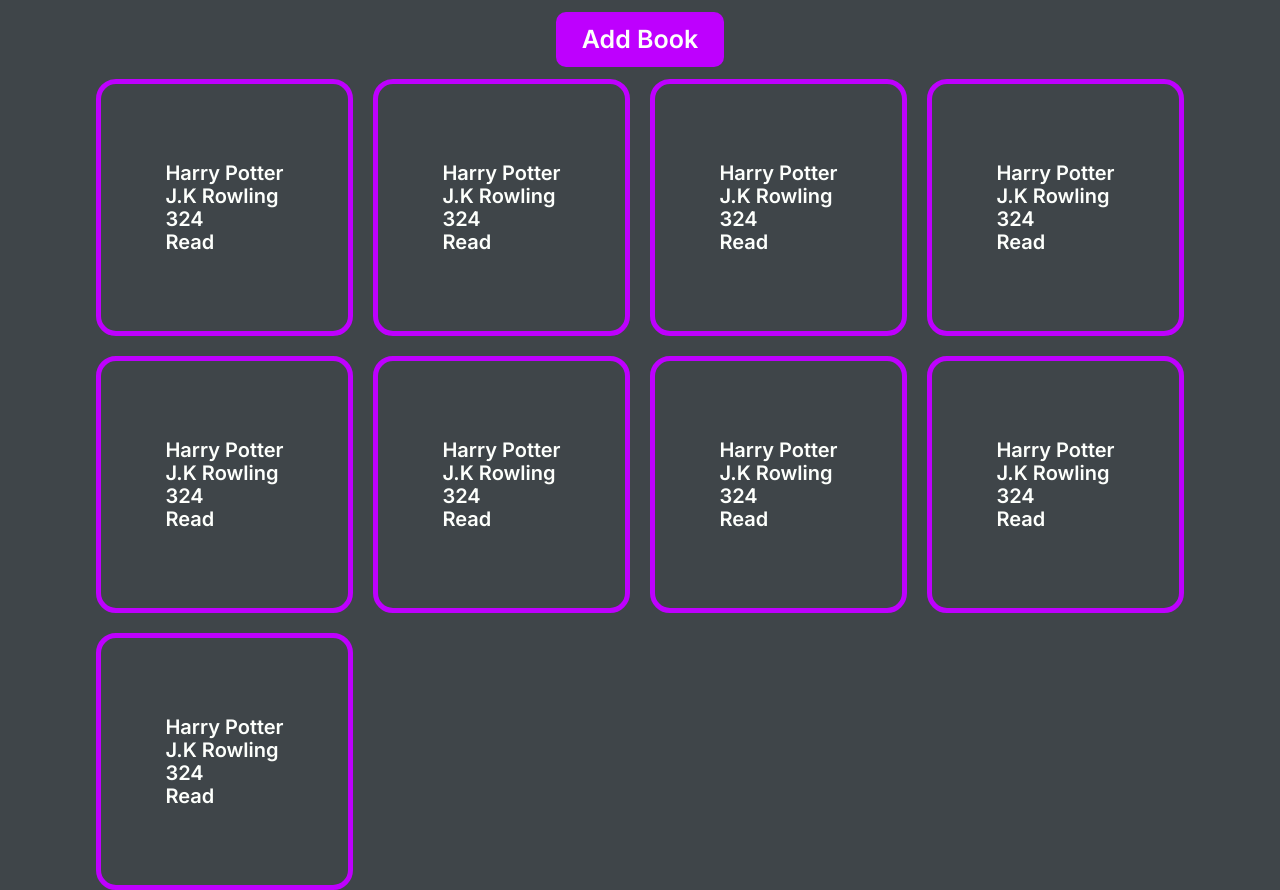
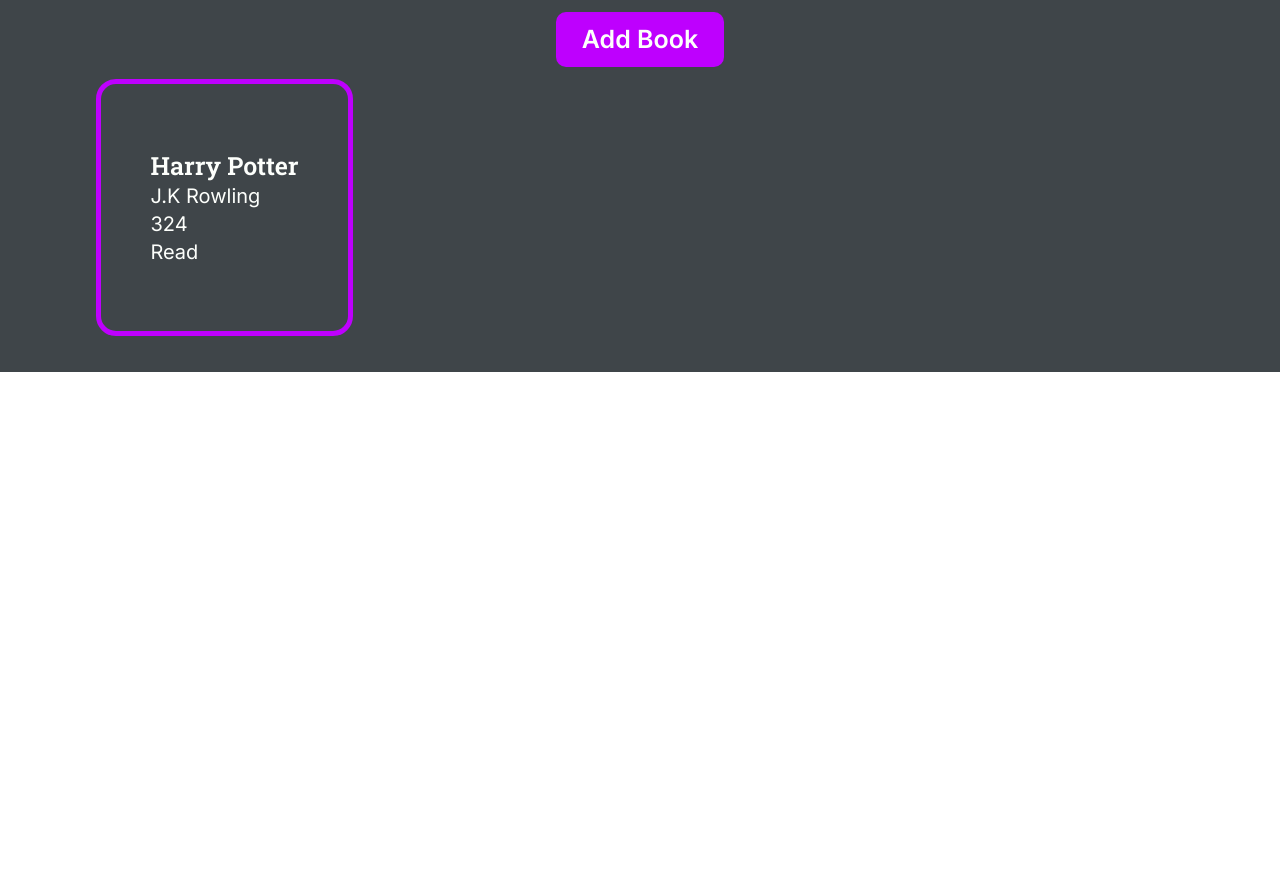
Before and after one commit to Ahnaf-codes/library, a website: page index.html in a window 1280 px wide. Shown: the part 428-1318 px from the top of the page. After the commit the page ends 800 px from the top, so only its background shows below. Drawn offline with nearby package versions, Linux system fonts and the light colour scheme.

Commit message:
book-card spacing

```diff
--- a/css/style.scss
+++ b/css/style.scss
@@ -158,8 +158,18 @@
 	background-color: var(--bg);
 	border-radius: 20px;
 	font-size: 2em;
-	font-weight: 600;
 	border: 0.5rem solid var(--accent);
+	padding: 1rem;
+	p {
+		margin: 0.25rem 0;
+	}
+	h3 {
+		margin: 0.25rem 0;
+	}
+}
+
+.book-title {
+	font-size: 2.5rem;
 }
 
 //Modal Styles
--- a/index.html
+++ b/index.html
@@ -91,58 +91,10 @@
 			</div>
 			<div id="book-grid" class="grid">
 				<div class="book-card grid">
-					<p id="book-title">Harry Potter</p>
-					<p id="book-author">J.K Rowling</p>
-					<p id="book-pages">324</p>
-					<p id="book-status">Read</p>
-				</div>
-				<div class="book-card grid">
-					<p id="book-title">Harry Potter</p>
-					<p id="book-author">J.K Rowling</p>
-					<p id="book-pages">324</p>
-					<p id="book-status">Read</p>
-				</div>
-				<div class="book-card grid">
-					<p id="book-title">Harry Potter</p>
-					<p id="book-author">J.K Rowling</p>
-					<p id="book-pages">324</p>
-					<p id="book-status">Read</p>
-				</div>
-				<div class="book-card grid">
-					<p id="book-title">Harry Potter</p>
-					<p id="book-author">J.K Rowling</p>
-					<p id="book-pages">324</p>
-					<p id="book-status">Read</p>
-				</div>
-				<div class="book-card grid">
-					<p id="book-title">Harry Potter</p>
-					<p id="book-author">J.K Rowling</p>
-					<p id="book-pages">324</p>
-					<p id="book-status">Read</p>
-				</div>
-				<div class="book-card grid">
-					<p id="book-title">Harry Potter</p>
-					<p id="book-author">J.K Rowling</p>
-					<p id="book-pages">324</p>
-					<p id="book-status">Read</p>
-				</div>
-				<div class="book-card grid">
-					<p id="book-title">Harry Potter</p>
-					<p id="book-author">J.K Rowling</p>
-					<p id="book-pages">324</p>
-					<p id="book-status">Read</p>
-				</div>
-				<div class="book-card grid">
-					<p id="book-title">Harry Potter</p>
-					<p id="book-author">J.K Rowling</p>
-					<p id="book-pages">324</p>
-					<p id="book-status">Read</p>
-				</div>
-				<div class="book-card grid">
-					<p id="book-title">Harry Potter</p>
-					<p id="book-author">J.K Rowling</p>
-					<p id="book-pages">324</p>
-					<p id="book-status">Read</p>
+					<h3 class="book-title">Harry Potter</h3>
+					<p class="book-author">J.K Rowling</p>
+					<p class="book-pages">324</p>
+					<p class="book-status">Read</p>
 				</div>
 			</div>
 		</div>
```
Also changed, not shown: css/style.css, 1 other file.
